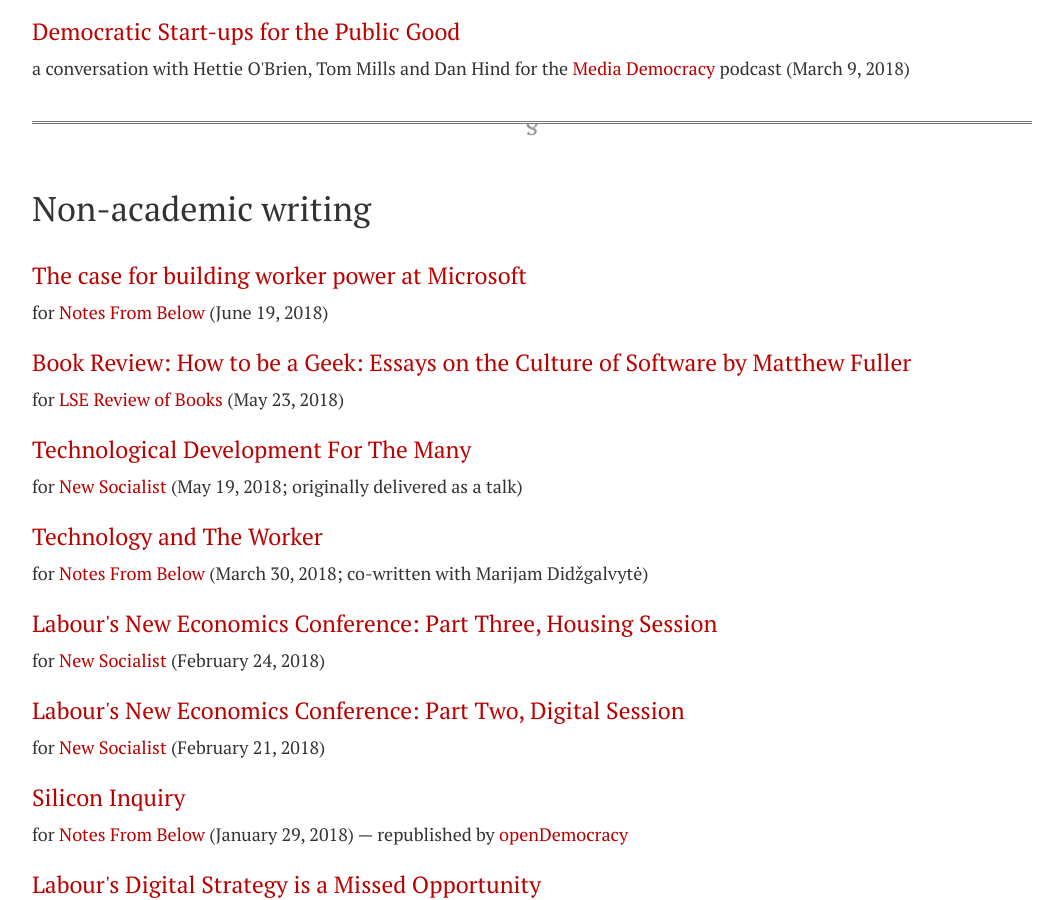
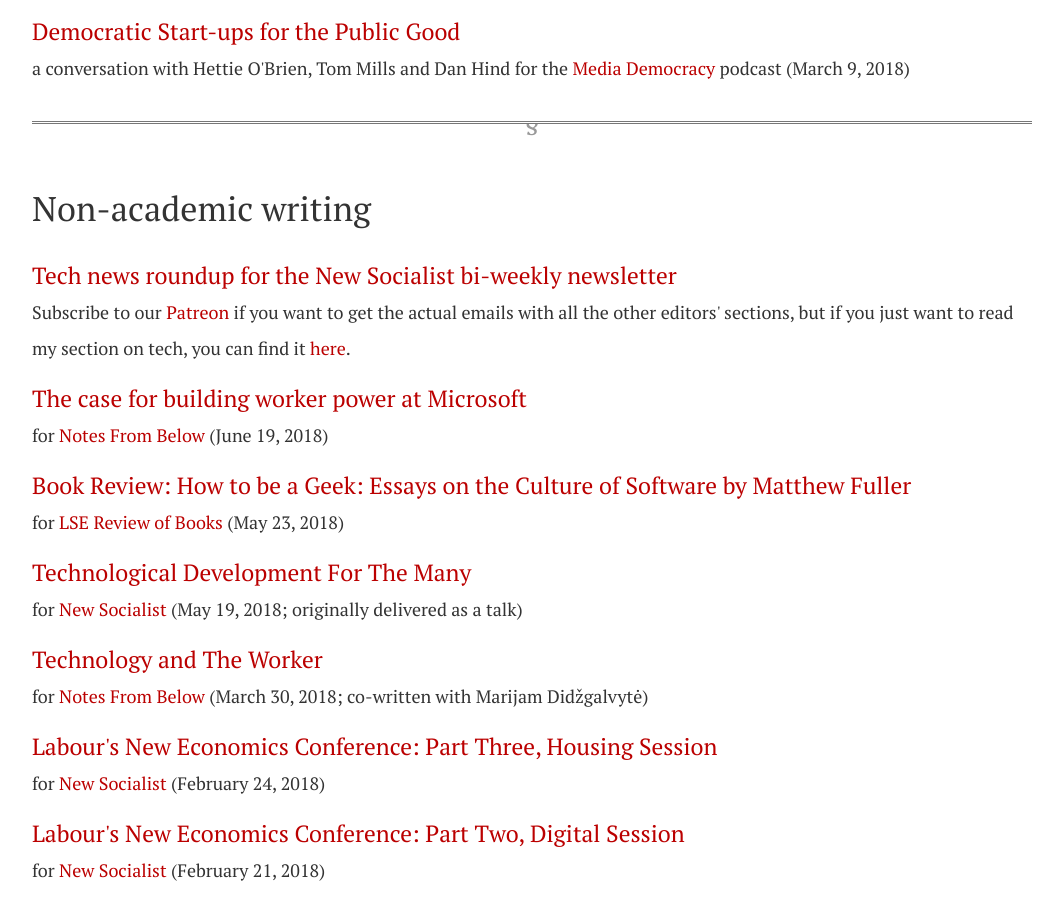
Before and after one commit to dellsystem/dellsystem.github.io, a Jekyll site: the page built from words.html, in a window 1280 px wide and 900 px high, scrolled down 766 px. Shown: the whole window, without its empty margins (108-1171 px from the left). Built offline with Jekyll 4.4.1, drawn with Linux system fonts in a browser that asks for light colours; nearby versions of some CDN libraries.

Commit message:
Add my tech section for the NS newsletter

```diff
--- a/words.html
+++ b/words.html
@@ -58,6 +58,17 @@ title: Words
 <h2 id="external">Non-academic writing</h2>
 
 <dl class="vertical">
+<dt>
+    <a href="/new-socialist-newsletter">
+        Tech news roundup for the New Socialist bi-weekly newsletter
+    </a>
+</dt>
+<dd>
+    Subscribe to our <a href="https://www.patreon.com/newsocialist">Patreon</a>
+    if you want to get the actual emails with all the other editors' sections,
+    but if you just want to read my section on tech, you can find it <a
+    href="/new-socialist-newsletter">here</a>.
+</dd>
 <dt>
     <a href="http://www.notesfrombelow.org/article/building-worker-power-at-microsoft">
         The case for building worker power at Microsoft
```
Also changed, not shown: new-socialist-newsletter.md (added, +72 -0 lines).
